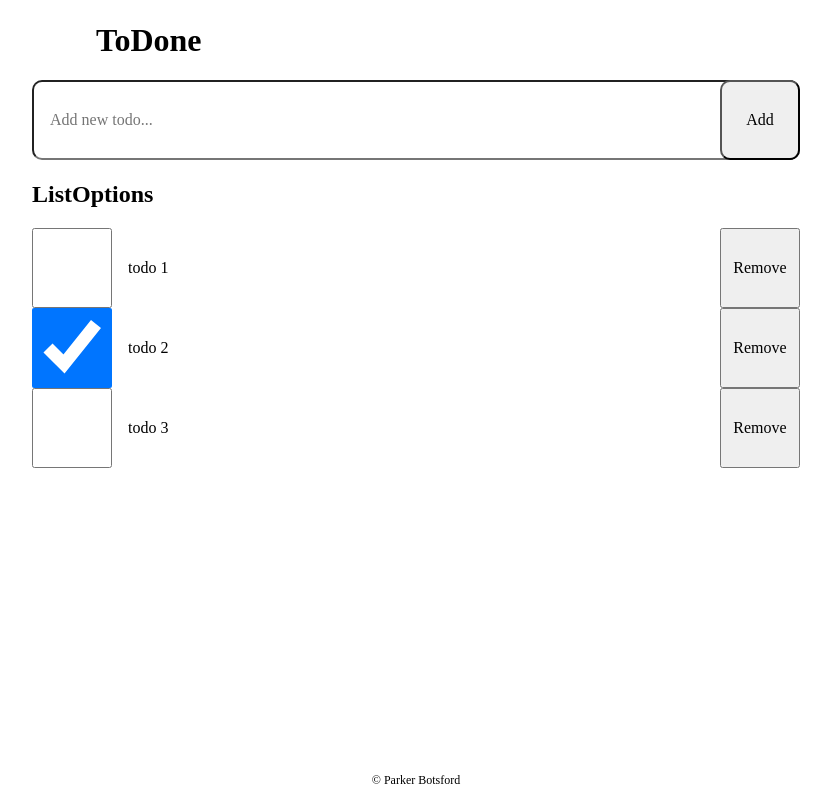
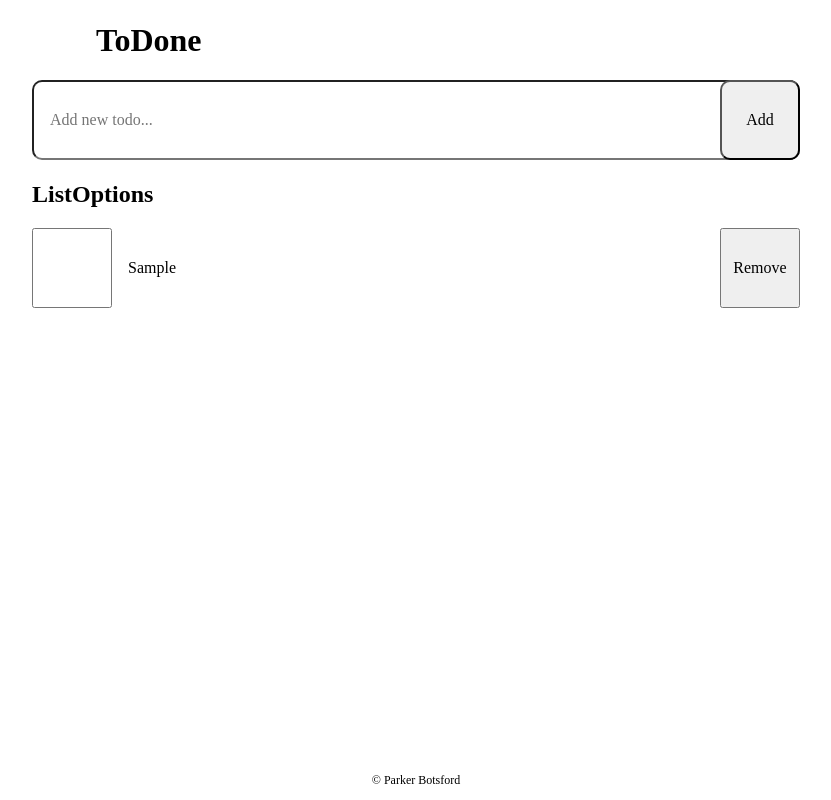
Before and after one commit to parbots/todone, a Next.js app: page / in a window 1280 px wide. Both pictures are taken after typing "Sample" into the empty fields and a click on the button "Add". Shown: the whole page, without its empty margins (224-1055 px from the left). Built offline with nearby package versions, Linux system fonts and the light colour scheme.

Commit message:
Implement item creation and removal

```diff
--- a/components/AddItemForm/AddItemForm.tsx
+++ b/components/AddItemForm/AddItemForm.tsx
@@ -2,7 +2,11 @@ import styles from './AddItemForm.module.css';
 
 import { ChangeEvent, FormEvent, useState } from 'react';
 
-const AddItemForm = () => {
+type FormProps = {
+    addItem: Function;
+};
+
+const AddItemForm = ({ addItem }: FormProps) => {
     const [inputValue, setInputValue] = useState('');
     const [isValidName, setValidName] = useState(false);
 
@@ -15,7 +19,7 @@ const AddItemForm = () => {
         event.preventDefault();
 
         if (isValidName) {
-            // TODO: create item here
+            addItem(inputValue);
         }
 
         setInputValue('');
--- a/components/Item/Item.tsx
+++ b/components/Item/Item.tsx
@@ -3,9 +3,10 @@ import styles from './Item.module.css';
 type ItemProps = {
     name: string;
     complete: boolean;
+    removeSelf: Function;
 };
 
-const Item = ({ name, complete }: ItemProps) => {
+const Item = ({ name, complete, removeSelf }: ItemProps) => {
     return (
         <li className={styles.item}>
             <input
@@ -15,7 +16,12 @@ const Item = ({ name, complete }: ItemProps) => {
                 className={styles.checkBox}
             />
             <p className={styles.itemName}>{name}</p>
-            <button className={styles.removeItemButton}>Remove</button>
+            <button
+                onClick={() => removeSelf()}
+                className={styles.removeItemButton}
+            >
+                Remove
+            </button>
         </li>
     );
 };
--- a/components/List/List.tsx
+++ b/components/List/List.tsx
@@ -6,17 +6,19 @@ import Item from 'components/Item';
 
 type ListProps = {
     items: ItemType[];
+    removeItem: Function;
 };
 
-const List = ({ items }: ListProps) => {
+const List = ({ items, removeItem }: ListProps) => {
     return (
         <ul className={styles.list}>
             {items.map((item) => {
                 return (
                     <Item
-                        key={item.name}
+                        key={item.id}
                         name={item.name}
                         complete={item.complete}
+                        removeSelf={() => removeItem(item.id)}
                     />
                 );
             })}
--- a/pages/index.tsx
+++ b/pages/index.tsx
@@ -14,11 +14,31 @@ import List from 'components/List';
 import Footer from 'components/Footer';
 
 const ToDone: NextPage = () => {
-    const [items, setItems] = useState<ItemType[]>([
-        { id: 0, name: 'todo 1', complete: false },
-        { id: 1, name: 'todo 2', complete: true },
-        { id: 2, name: 'todo 3', complete: false },
-    ]);
+    const [itemID, setItemID] = useState(0); // ID counter for items
+    const [items, setItems] = useState<ItemType[]>([]); // List of items
+
+    // Create a new item
+    const addItem = (name: string) => {
+        setItems([
+            ...items,
+            {
+                id: itemID,
+                name: name,
+                complete: false,
+            },
+        ]);
+
+        setItemID(itemID + 1);
+    };
+
+    // Remove an item
+    const removeItem = (idToRemove: number) => {
+        setItems(
+            items.filter((item) => {
+                return item.id !== idToRemove;
+            })
+        );
+    };
 
     return (
         <div className={styles.page}>
@@ -30,13 +50,13 @@ const ToDone: NextPage = () => {
             <Header />
             <main className={styles.main}>
                 <section className={styles.sections}>
-                    <AddItemForm />
+                    <AddItemForm addItem={addItem} />
                 </section>
                 <section className={styles.section}>
                     <ListOptions />
                 </section>
                 <section className={styles.section}>
-                    <List items={items} />
+                    <List items={items} removeItem={removeItem} />
                 </section>
             </main>
             <Footer />
```
